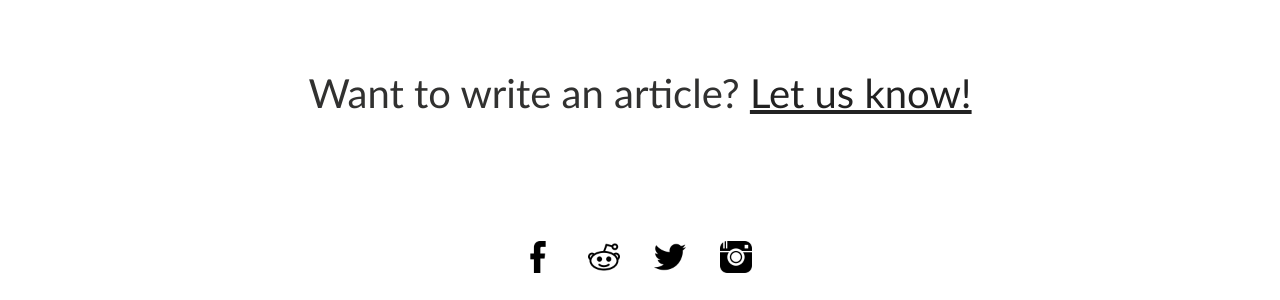
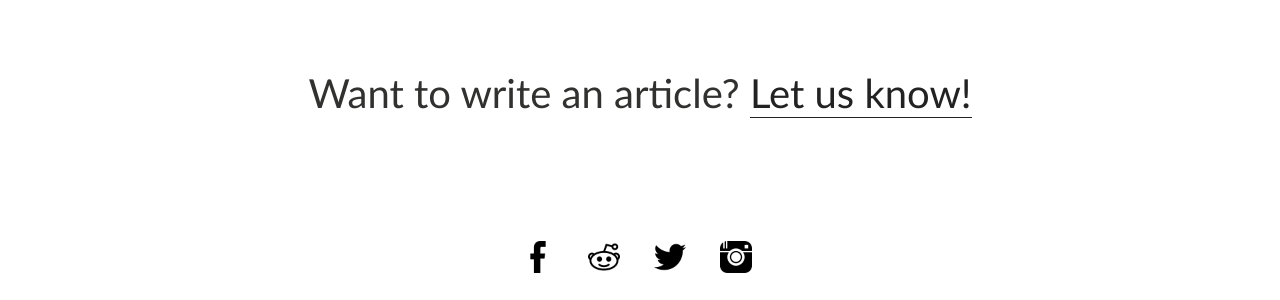
Before and after one commit to brittnylapierre/ccss_web, a Jekyll site: the page built from community/news/index.md, in a window 1280 px wide. Shown: the part 641-941 px from the top of the page. Built offline with Jekyll 4.4.1, drawn with Linux system fonts in a browser that asks for light colours.

Commit message:
Updated index.md

```diff
--- a/community/news/index.md
+++ b/community/news/index.md
@@ -13,5 +13,5 @@ published: true
   		{% include post-grid.html %}
 	{% endfor %}
 	</div>
-    <h3 class='page-sub-title'>Want to write an article? <a href='{{ site.url }}/contact/email'>Let us know!</a></h3>
+    <h3 class='page-sub-title'>Want to write an article? <a href='{{ site.url }}/contact/email' style='text-decoration: none; border-bottom: 1px solid;'>Let us know!</a></h3>
 </div>
```
